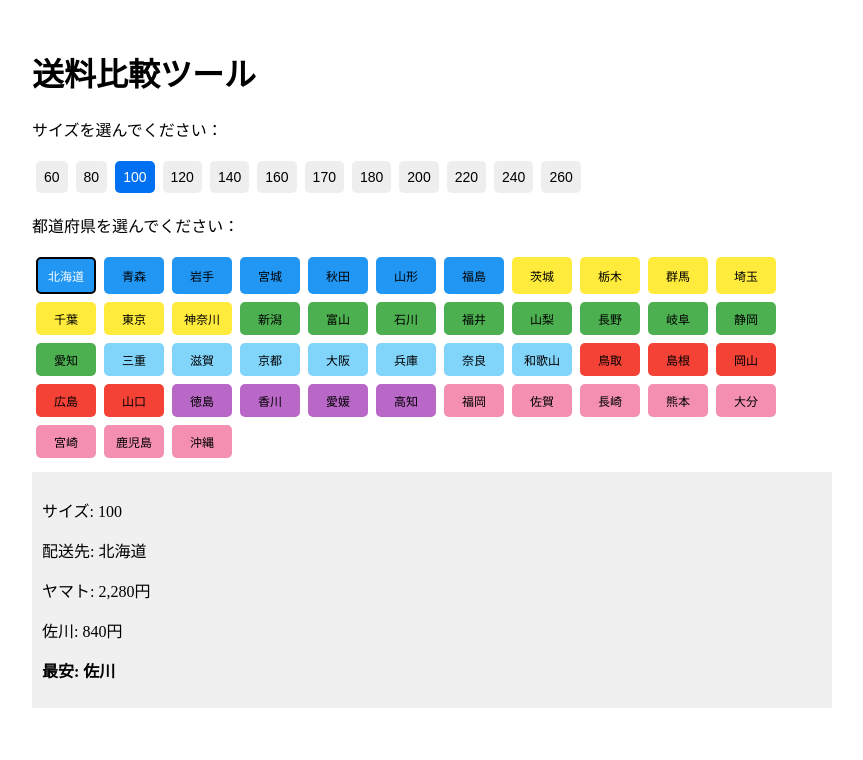
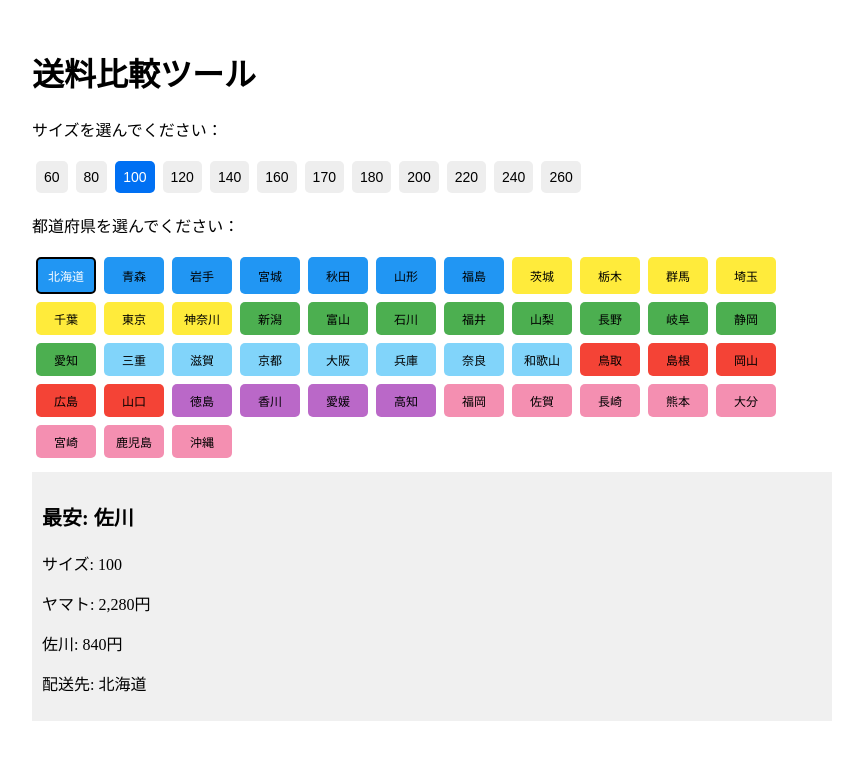
Before and after one commit to kdmn77/shipping-checker, a React (Vite) app: page / in a window 1280 px wide. Both pictures are taken after a click on the button "北海道". Shown: the top 760 px of the page, without its empty margins (208-1071 px from the left). Built offline with nearby package versions, Linux system fonts and the light colour scheme.

Commit message:
Update App.jsx

```diff
--- a/src/App.jsx
+++ b/src/App.jsx
@@ -118,11 +118,11 @@
 
 {result && (
   <div style={{ background: '#f0f0f0', padding: 10 }}>
+    <p style={{ fontSize: '20px', fontWeight: 'bold' }}>最安: {result.cheapest}</p>
     <p>サイズ: {result.size}</p>
-          <p>配送先: {result.prefecture}</p>
     {result.yamato !== undefined && <p>ヤマト: {result.yamato.toLocaleString()}円</p>}
     {result.sagawa !== undefined && <p>佐川: {result.sagawa.toLocaleString()}円</p>}
-          <p><strong>最安: {result.cheapest}</strong></p>
+    <p>配送先: {result.prefecture}</p>
   </div>
 )}
     </div>
```
Lines whose indentation alone changed are shown as unchanged.
